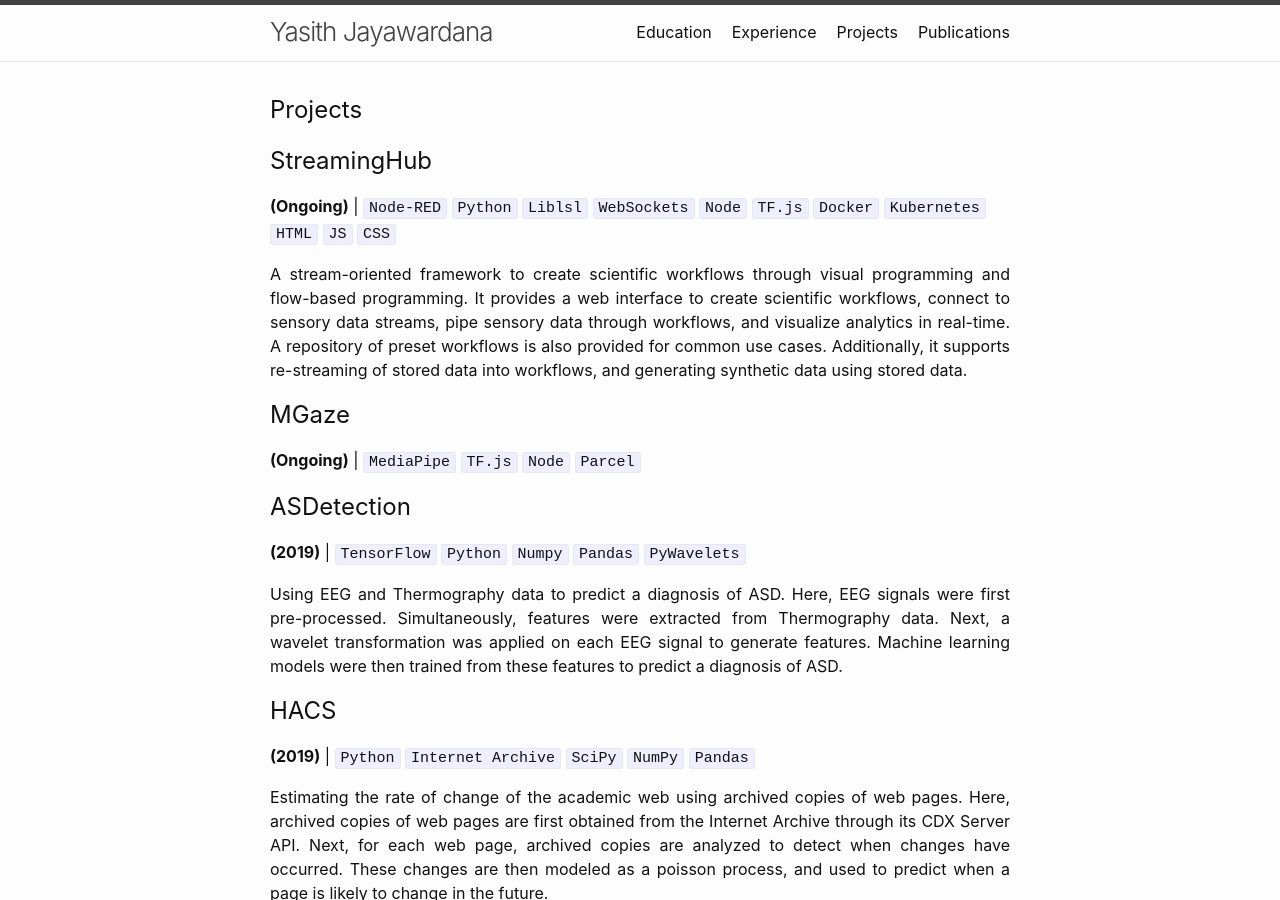
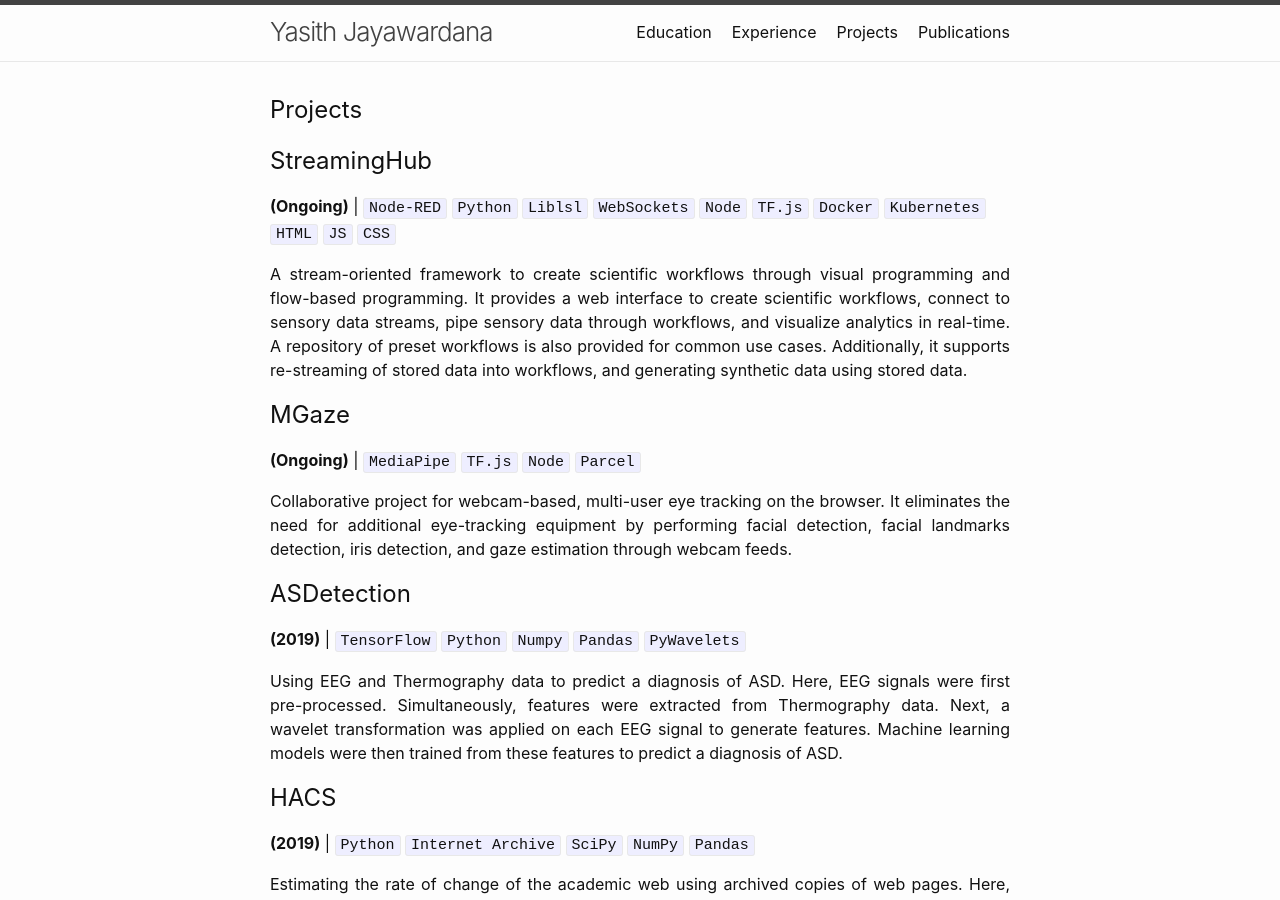
Before and after one commit to yasithdev/yasithdev.github.io, a Jekyll site: the page built from src/projects.md, in a window 1280 px wide and 900 px high. Built offline with Jekyll 4.4.1, drawn with Linux system fonts in a browser that asks for light colours.

Commit message:
update projects

```diff
--- a/src/_data/projects.yml
+++ b/src/_data/projects.yml
@@ -21,7 +21,8 @@
 - title: MGaze
   term: Ongoing
   description: |-
-
+    Collaborative project for webcam-based, multi-user eye tracking on the browser.
+    It eliminates the need for additional eye-tracking equipment by performing facial detection, facial landmarks detection, iris detection, and gaze estimation through webcam feeds.
   technologies:
     - MediaPipe
     - TF.js
```
